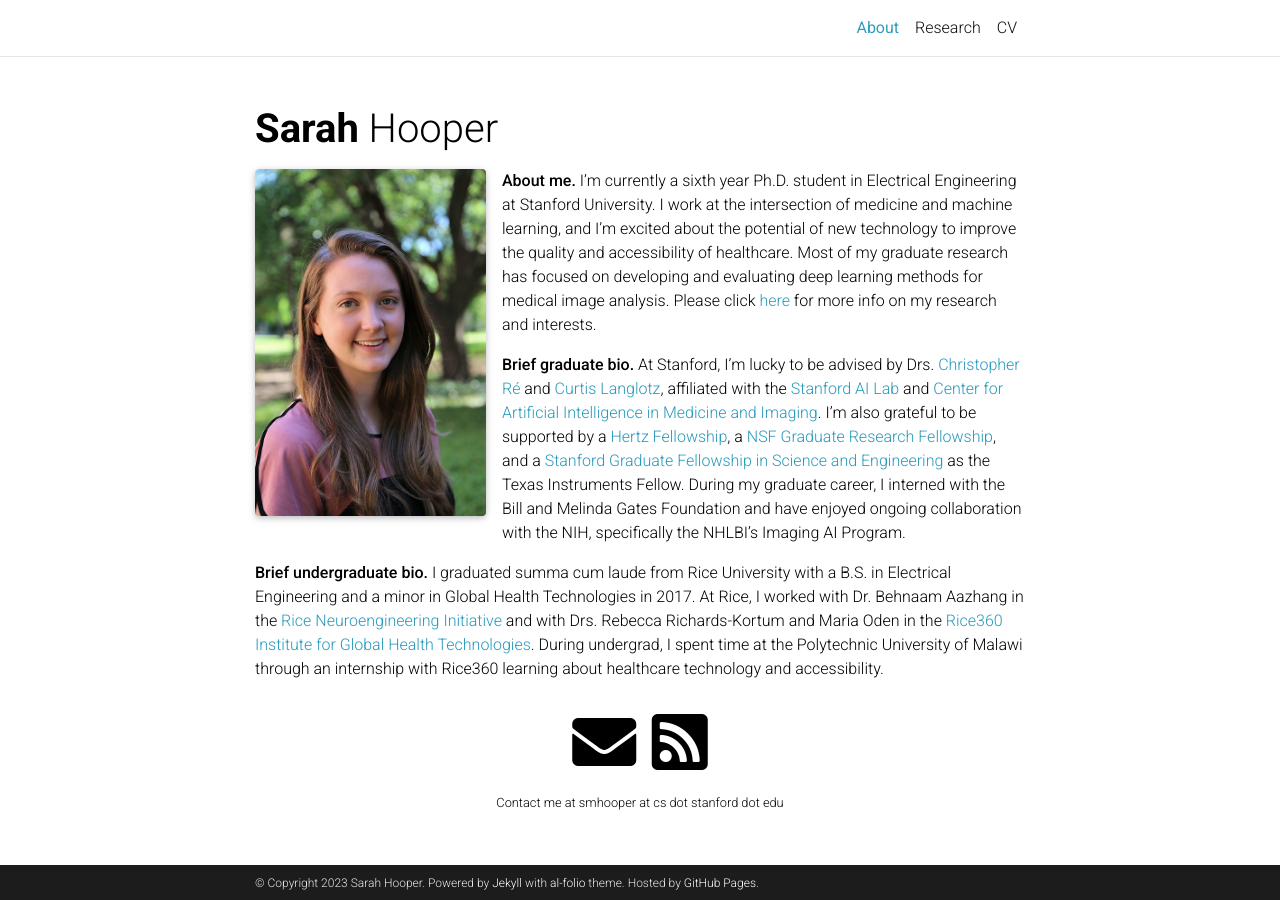
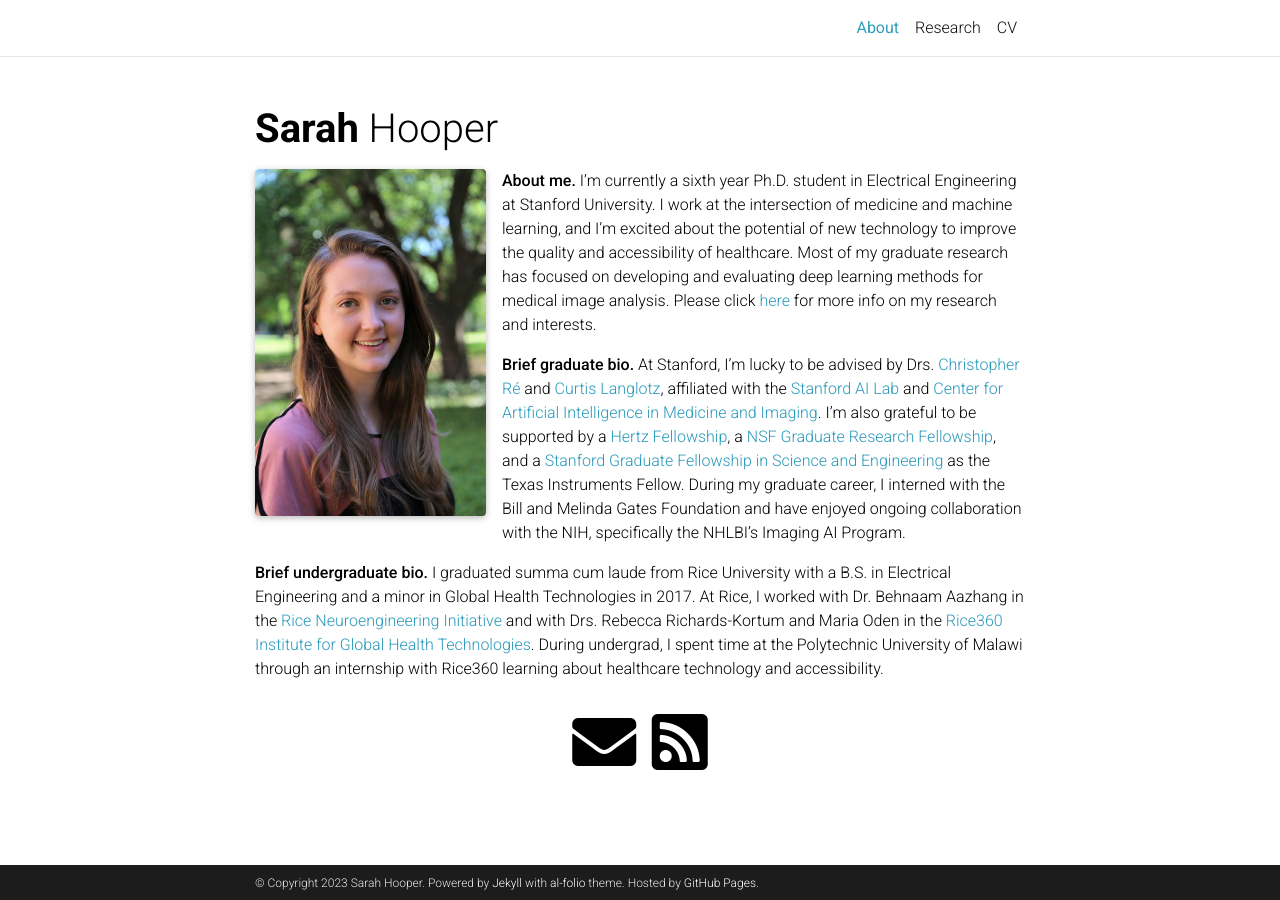
Before and after one commit to sarahmhooper/sarahmhooper.github.io, a Jekyll site: the page built from _pages/about.md, in a window 1280 px wide. Built offline with Jekyll 4.4.1, drawn with Linux system fonts in a browser that asks for light colours; full-size pictures stand in for the smaller copies a plugin makes; comment, search, counter and statistics services are not loaded; a style sheet for code colours, icons or effects is not loaded.

Commit message:
No contact note

```diff
--- a/_config.yml
+++ b/_config.yml
@@ -98,8 +98,7 @@ facebook_id: # your facebook id
 youtube_id: # your youtube channel id (youtube.com/@<youtube_id>)
 discord_id: # your discord id (18-digit unique numerical identifier)
 
-contact_note: >
-  Contact me at smhooper at cs dot stanford dot edu
+contact_note:
 
 # -----------------------------------------------------------------------------
 # Analytics and search engine verification
```
